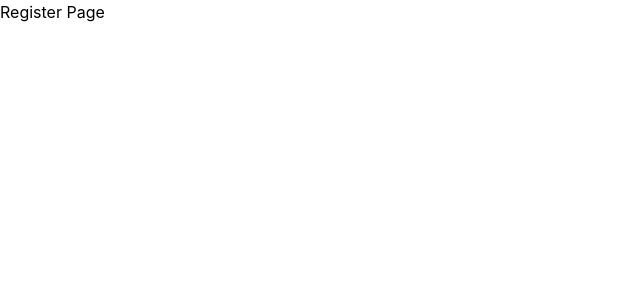
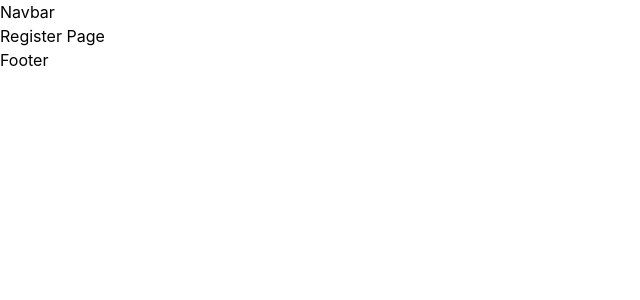
Before and after one commit to shubhamChaurasia55/RentSphere, a React (Vite) app in the folder client/: page /register in a window 1280 px wide. Shown: the top 300 px of the page, without its empty margins (0-640 px from the left). Built offline with nearby package versions, Linux system fonts and the light colour scheme.

Commit message:
feat: add MainLayout and DashboardLayout with nested routing

```diff
--- /dev/null
+++ b/client/src/layouts/DashboardLayout.jsx
@@ -0,0 +1,22 @@
+import { Outlet } from "react-router-dom"
+
+const DashboardLayout = () => {
+    return (
+        <div className="flex">
+            <aside>
+                Sidebar
+            </aside>
+
+            <main>
+                <Outlet />
+            </main>
+
+            <footer>
+                Footer
+            </footer>
+
+        </div>
+    )
+}
+
+export default DashboardLayout
--- /dev/null
+++ b/client/src/layouts/MainLayout.jsx
@@ -0,0 +1,14 @@
+import React from 'react'
+import { Outlet } from 'react-router-dom'
+
+const MainLayout = () => {
+  return (
+    <div>
+        <nav>Navbar</nav>
+        <Outlet />
+        <footer>Footer</footer>
+    </div>
+  )
+}
+
+export default MainLayout
--- a/client/src/routes/AppRoutes.jsx
+++ b/client/src/routes/AppRoutes.jsx
@@ -1,4 +1,7 @@
 import {Routes, Route} from 'react-router-dom'
+
+import MainLayout from '../layouts/MainLayout'
+import DashboardLayout from '../layouts/DashboardLayout'
 
 import Home from '../pages/Home'
 import Login from '../pages/Login'
@@ -8,10 +11,19 @@ import NotFound from '../pages/NotFound'
 export const AppRoutes = () => {
     return (
         <Routes>
-            <Route path='/' element={<Home/>} />
-            <Route path='/login' element={<Login/>} />
-            <Route path='/register' element={<Register/>} />
+
+            <Route element={<MainLayout/>} >
+                <Route path='/' element={<Home/>} />
+                <Route path='/login' element={<Login/>} />
+                <Route path='/register' element={<Register/>} />
+            </Route>
+
+            <Route element={<DashboardLayout />} >
+
+            </Route>
+
             <Route path='*' element={<NotFound/>} />
+
         </Routes>
     );
 }
```
